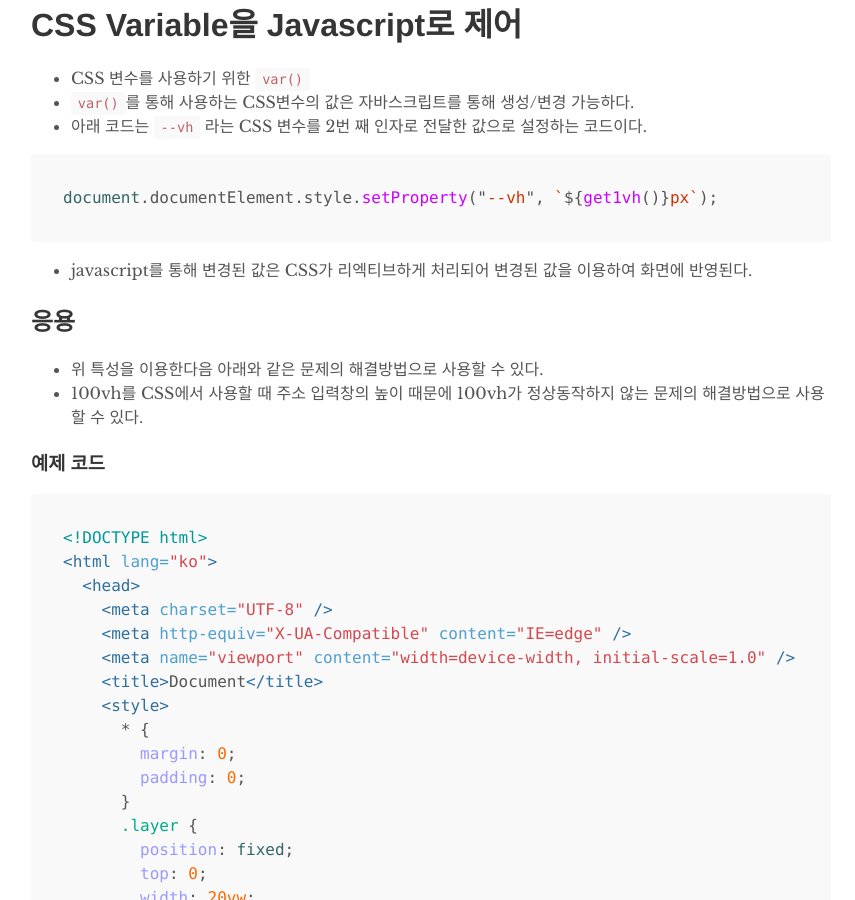
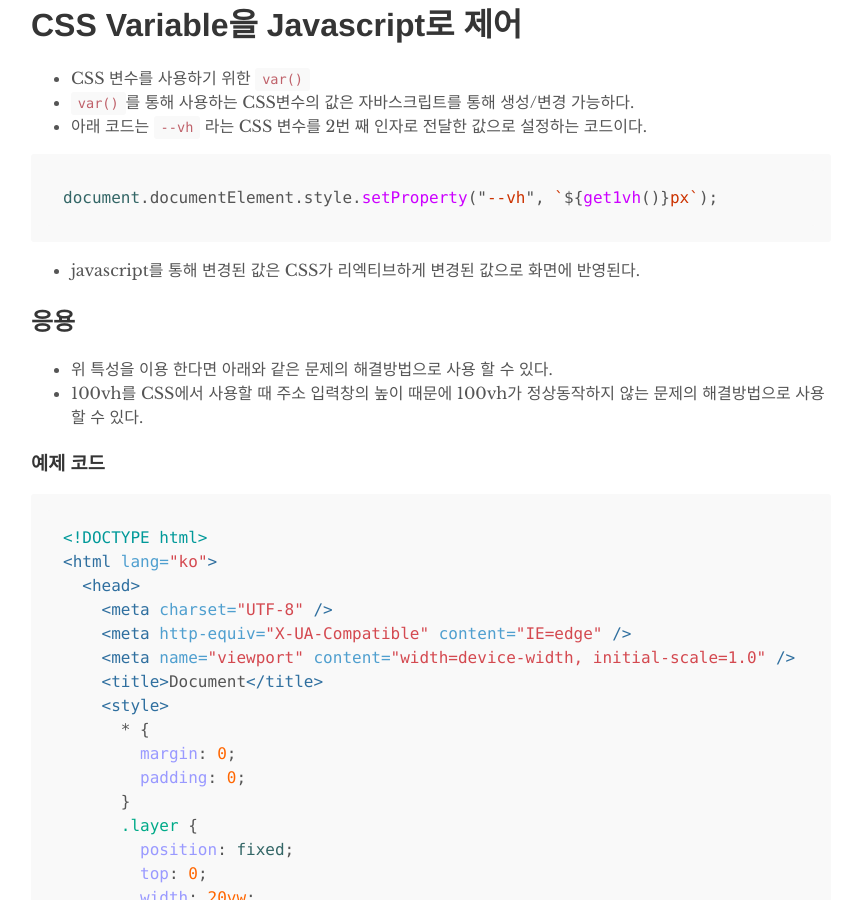
Before and after one commit to odini85/odini85.github.io, a Jekyll site: the page built from _posts/2021-03-18-css-variable-js-제어.md, in a window 1280 px wide and 900 px high, scrolled down 336 px. Shown: the whole window, without its empty margins (209-1064 px from the left). Built offline with Jekyll 4.4.1, drawn with Linux system fonts in a browser that asks for light colours; our own code applies the rules of GitHub Pages for plain Markdown files.

Commit message:
css variable 제어변경

````diff
--- a/_posts/2021-03-18-css-variable-js-제어.md
+++ b/_posts/2021-03-18-css-variable-js-제어.md
@@ -8,11 +8,11 @@
 document.documentElement.style.setProperty("--vh", `${get1vh()}px`);
 ```
 
-- javascript를 통해 변경된 값은 CSS가 리엑티브하게 처리되어 변경된 값을 이용하여 화면에 반영된다.
+- javascript를 통해 변경된 값은 CSS가 리엑티브하게 변경된 값으로 화면에 반영된다.
 
 ## 응용
 
-- 위 특성을 이용한다음 아래와 같은 문제의 해결방법으로 사용할 수 있다.
+- 위 특성을 이용 한다면 아래와 같은 문제의 해결방법으로 사용 할 수 있다.
 - 100vh를 CSS에서 사용할 때 주소 입력창의 높이 때문에 100vh가 정상동작하지 않는 문제의 해결방법으로 사용할 수 있다.
 
 ### 예제 코드
````
